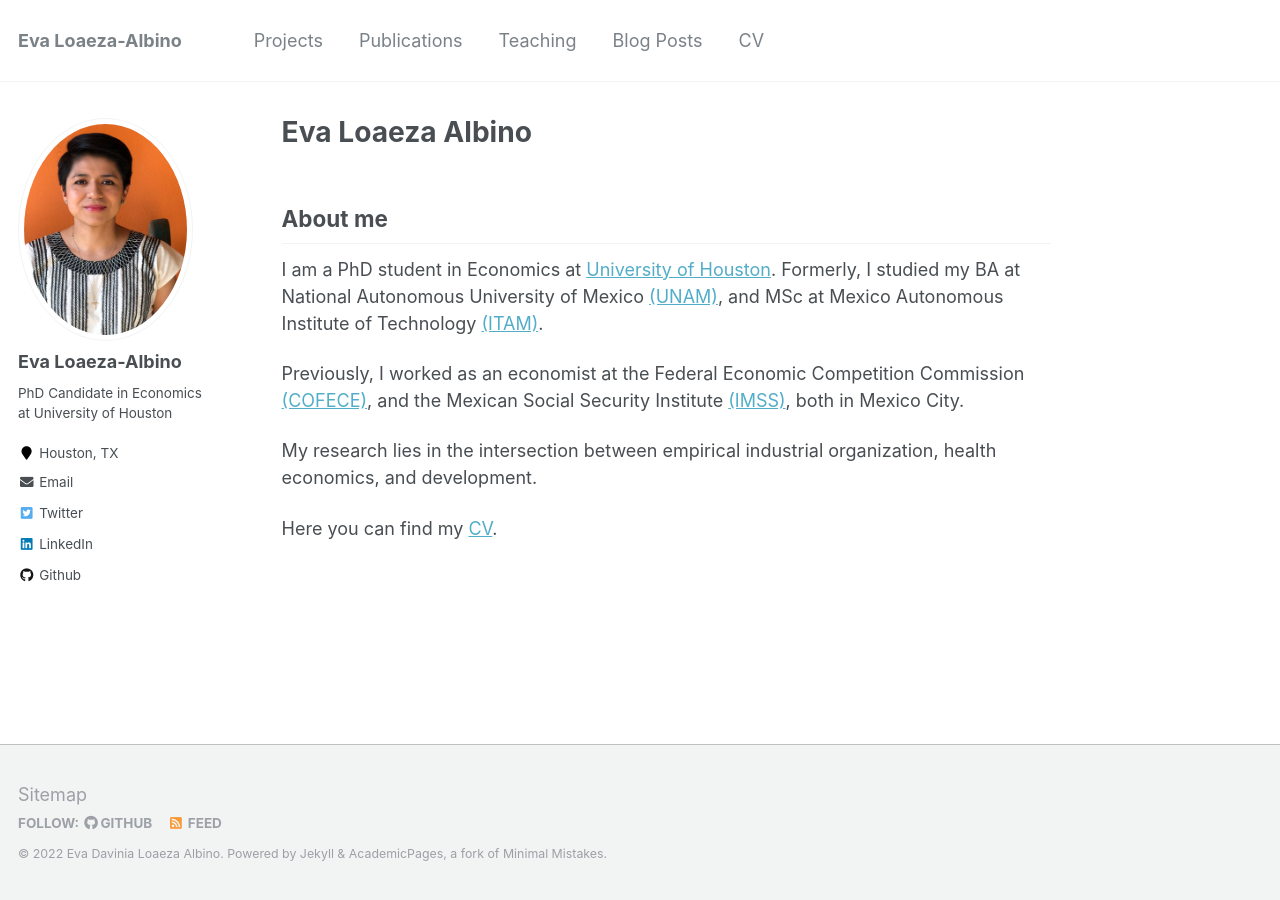
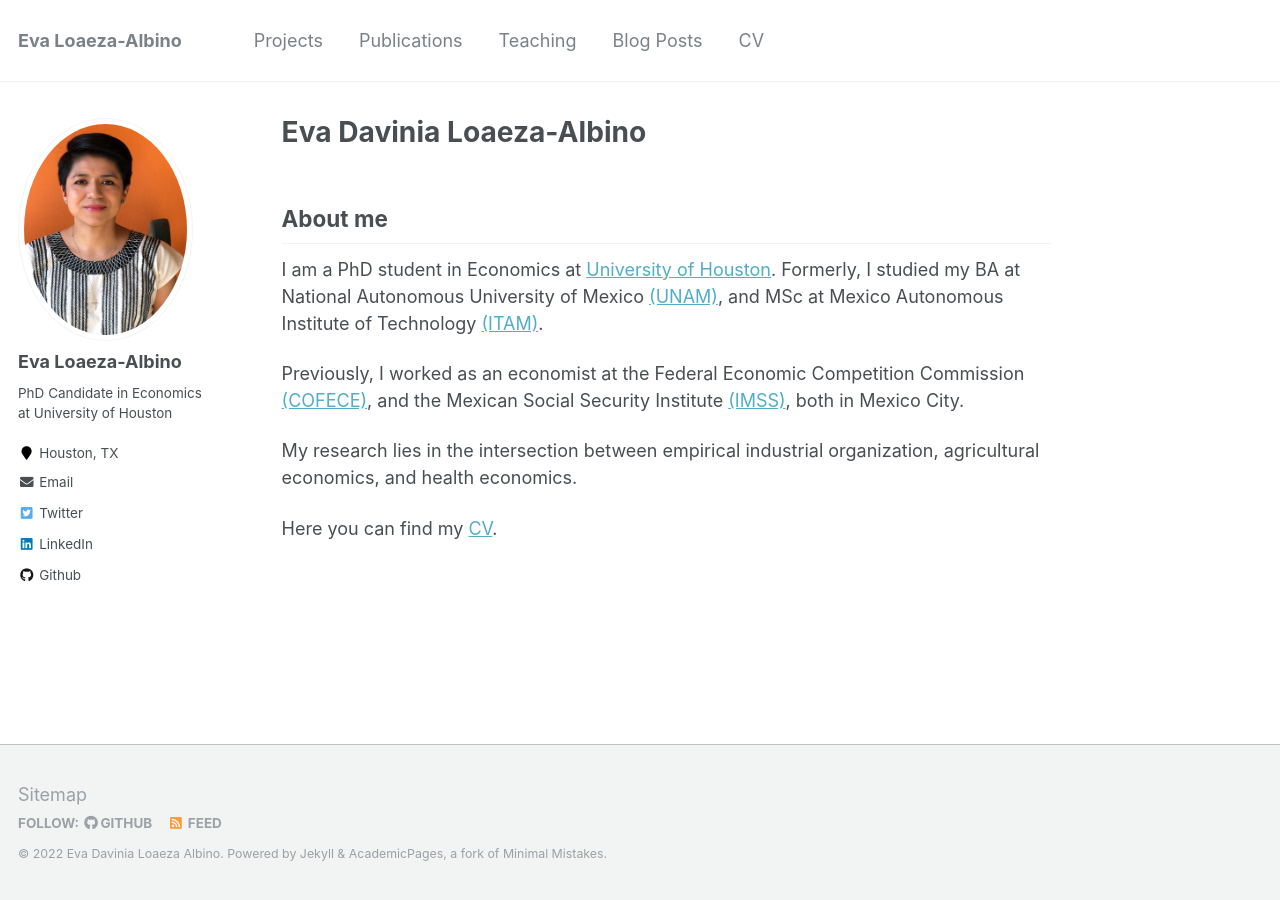
Before and after one commit to evaloaeza/evaloaeza.github.io, a Jekyll site: the page built from _pages/about.md, in a window 1280 px wide. Built offline with Jekyll 4.4.1, drawn with Linux system fonts in a browser that asks for light colours.

Commit message:
Update about.md

```diff
--- a/_pages/about.md
+++ b/_pages/about.md
@@ -1,6 +1,6 @@
 ---
 permalink: /
-title: "Eva Loaeza Albino"
+title: "Eva Davinia Loaeza-Albino"
 excerpt: "About me"
 author_profile: true
 redirect_from:
@@ -14,6 +14,6 @@ I am a PhD student in Economics at [University of Houston](https://www.uh.edu/cl
 
 Previously, I worked as an economist at the Federal Economic Competition Commission [(COFECE)](https://www.cofece.mx/?lang=en), and the Mexican Social Security Institute [(IMSS)](http://www.imss.gob.mx/), both in Mexico City.
 
-My research lies in the intersection between empirical industrial organization, health economics, and development.
+My research lies in the intersection between empirical industrial organization, agricultural economics, and health economics.
 
 Here you can find my <a href="/files/EvaLoaeza_CV_2022.pdf">CV</a>.
```
